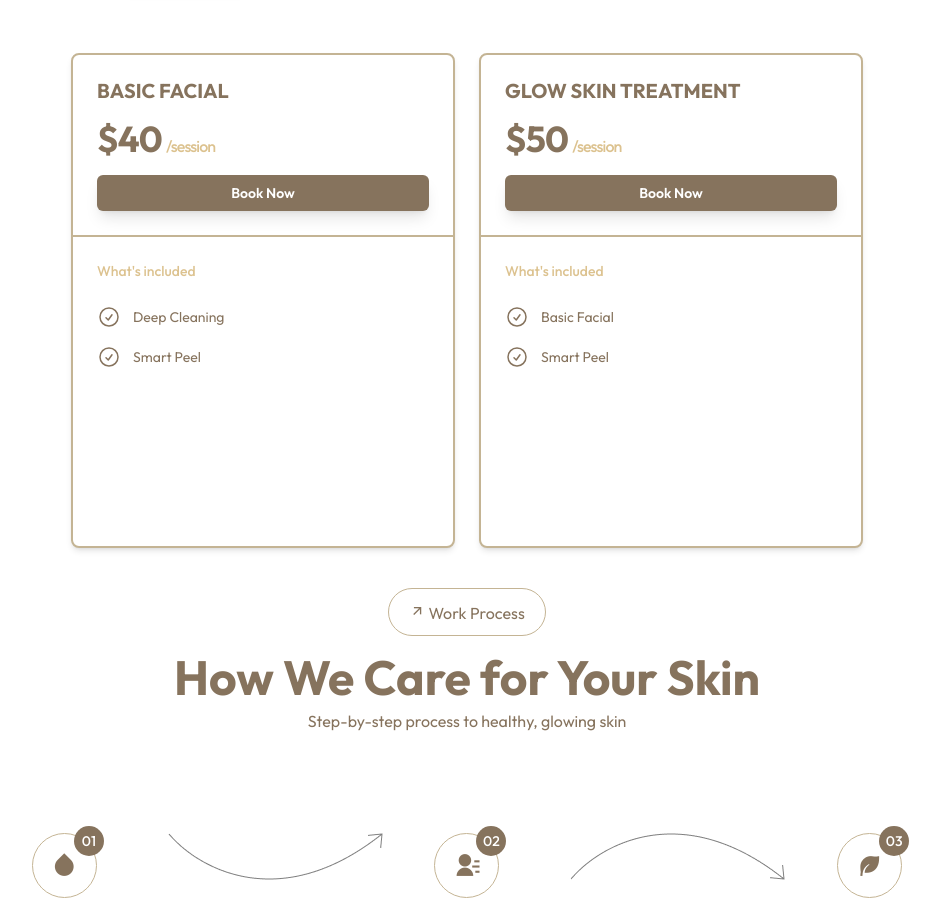
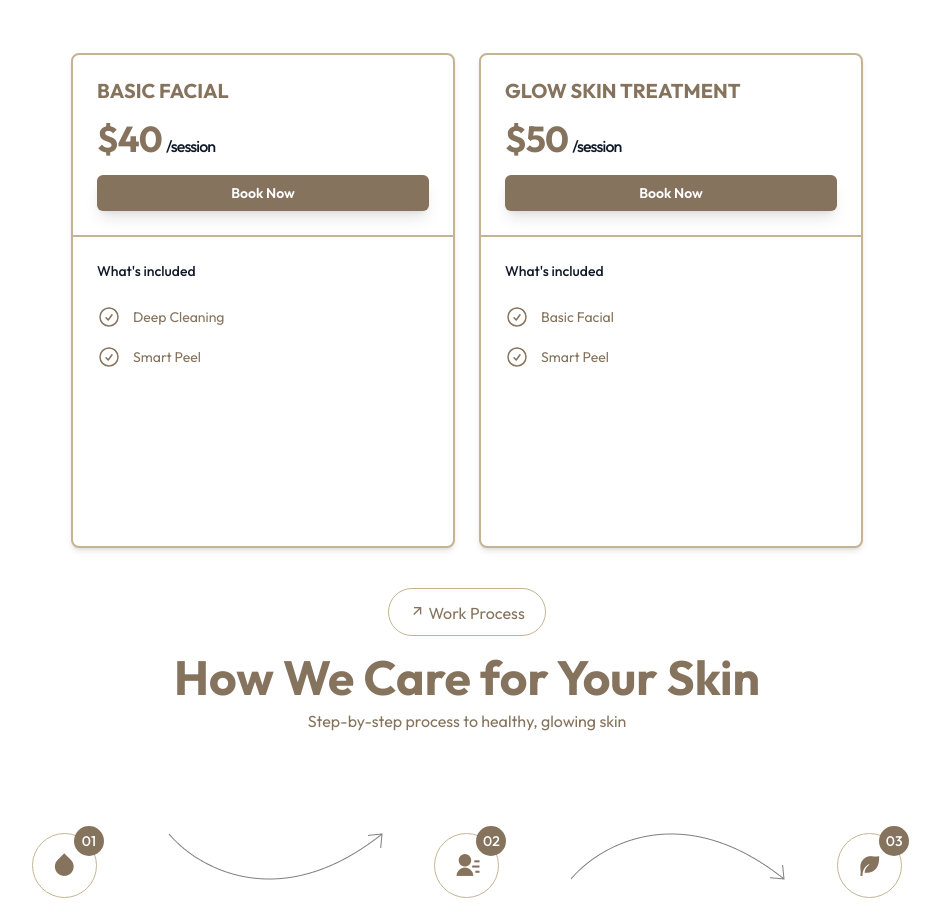
Before and after one commit to shiftcode-lb/skinCareByZahraa, a React (Vite) app in the folder frontend/: page / in a window 1280 px wide. Shown: the part 1960-2883 px from the top of the page, without its empty margins (173-1113 px from the left). Built offline with nearby package versions, Linux system fonts and the light colour scheme; a web font is replaced by a local one.

Commit message:
Done waiting client's approval

```diff
--- a/frontend/src/components/PriceCard.jsx
+++ b/frontend/src/components/PriceCard.jsx
@@ -11,7 +11,7 @@ const PriceCard = ({ title, price, period, buttonText, features, onBook }) => {
         </div>
         <p className="my-4 text-4xl font-bold tracking-tight text-primary">
           ${price}
-          <span className="text-base font-medium text-coprimary ml-1">
+          <span className="text-base font-medium text-gray-900 ml-1">
             {period}
           </span>
         </p>
@@ -25,7 +25,7 @@ const PriceCard = ({ title, price, period, buttonText, features, onBook }) => {
         </div>
       </div>
       <div className="px-6 pt-6 pb-8 border-t-2 border-borderColor">
-        <h3 className="text-sm font-medium text-coprimary">What's included</h3>
+        <h3 className="text-sm font-medium text-gray-900">What's included</h3>
         <ul role="list" className="mt-6 space-y-4">
           {features.map((feature, i) => (
             <li key={i} className="flex space-x-3 items-center">
```
